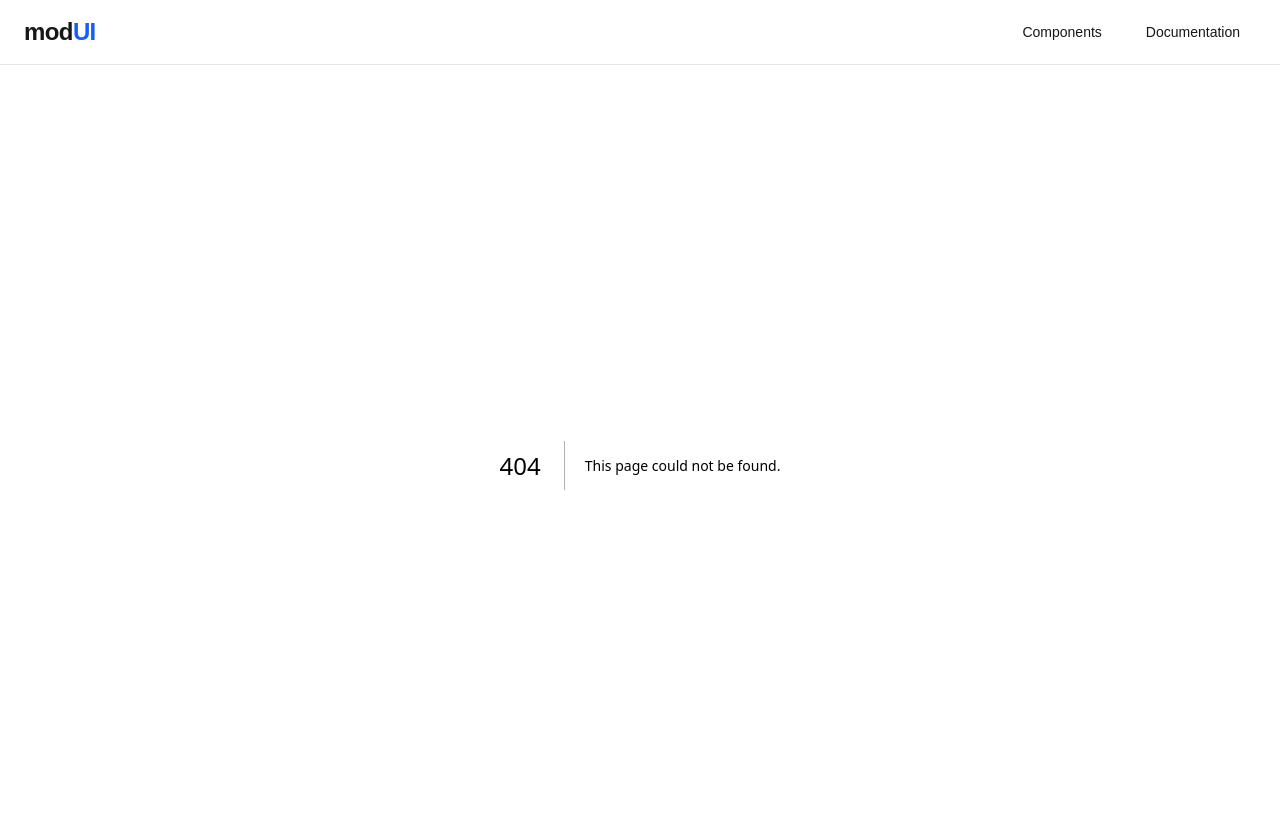
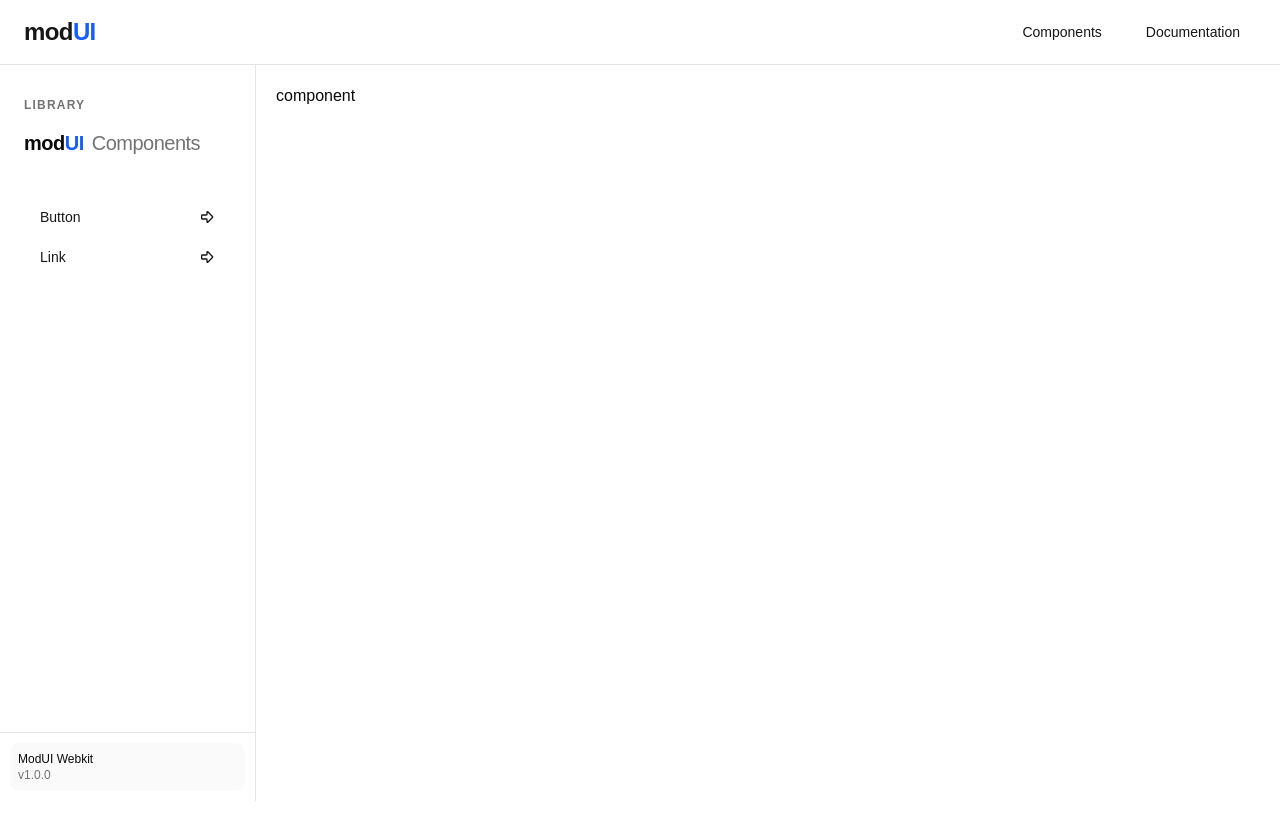
Before and after one commit to Sankarshan-T/modui, a Next.js app: page /documentation/1 in a window 1280 px wide. Before the commit this address had no page. Shown: the top 840 px of the page. After the commit the page ends 801 px from the top, so only its background shows below. Built offline with nearby package versions, Linux system fonts and the light colour scheme.

Commit message:
documentation

```diff
--- a/app/_components/sidebar.tsx
+++ b/app/_components/sidebar.tsx
@@ -1,9 +1,52 @@
+import { Button } from "@/components/ui/button";
+import { Link } from "@/components/ui/link";
+import componentsData from "@/lib/registry-manifest.json";
+import { ArrowBigRight } from "lucide-react";
+
+interface ComponentMetadata {
+    name: string;
+    href: string;
+}
+
 export const Sidebar = () => {
+    const components = componentsData as ComponentMetadata[];
+
     return (
-        <div className="min-h-screen font-sans">
-            <nav className="max-w-4xl mx-auto px-6 py-24 text-center">
+        <aside className="w-64 min-h-[calc(100vh-64px)] bg-background border-r border-border flex flex-col">
+            <div className="px-6 py-8">
+                <h2 className="text-xs font-semibold uppercase tracking-widest text-muted-foreground mb-4">
+                    Library
+                </h2>
+                <h1 className="text-xl font-medium tracking-tight text-foreground">
+                    <span className="font-bold">mod</span>
+                    <span className="text-blue-600 font-bold">UI</span>
+                    <span className="ml-2 text-muted-foreground font-normal">Components</span>
+                </h1>
+            </div>
 
+            <nav className="flex-1 px-3 space-y-1 overflow-y-auto">
+                <div className="px-3 py-2 text-sm text-muted-foreground flex flex-col">
+                    {components.map((component: any) => (
+                        <Link
+                            key={component.name}
+                            href={component.href}
+                            className="flex items-center"
+                        >
+                            <Button variant={"ghost"} className="w-full flex items-center justify-between">
+                                {component.name}
+                                <ArrowBigRight className="h-4 w-4" />
+                            </Button>
+                        </Link>
+                    ))}
+                </div>
             </nav>
-        </div>
-    )
-}
+
+            <div className="p-2.5 border-t border-border">
+                <div className="bg-muted/50 rounded-lg p-2 text-xs text-muted-foreground">
+                    <p className="font-medium text-foreground">ModUI Webkit</p>
+                    <p>v1.0.0</p>
+                </div>
+            </div>
+        </aside>
+    );
+};
--- a/app/components/page.tsx
+++ b/app/components/page.tsx
@@ -1,9 +1,33 @@
+import { Button } from "@/components/ui/button";
+import { Sidebar } from "../_components/sidebar";
+
 export default function componenents() {
     return (
-        <div className="min-h-screen font-sans">
-            <main className="max-w-4xl mx-auto px-6 py-24 text-center">
-
+        <div className="min-h-[calc(100vh-64px)] font-sans">
+            <main className="w-full min-h-[calc(100vh-64px)] flex flex-col items-center p-5">
+                <h1 className="text-muted-foreground text-xl">
+                    Explore from a wide range of reusable react components...
+                </h1>
+                <div className="mt-7 p-8 min-h-[65vh] w-[80%] border border-border rounded-xl shadow-xl cursor-pointer bg-muted/30">
+                    <div className="flex items-center justify-between mb-4">
+                        <div className="flex items-center gap-4">
+                            <div className="h-3 w-3 rounded-full bg-red-400" />
+                            <div className="h-3 w-3 rounded-full bg-yellow-400" />
+                            <div className="h-3 w-3 rounded-full bg-green-400" />
+                        </div>
+                        Components
+                    </div>
+                    <div className="w-full h-px bg-muted border-2" />
+                    <div className="flex items-center justify-center flex-wrap mt-4 gap-5">
+                        <Button variant={"outline"}>
+                            Button
+                        </Button>
+                        <Button variant={"outline"}>
+                            Link
+                        </Button>
+                    </div>
+                </div>
             </main>
         </div>
-    )
-}
+    );
+};
--- /dev/null
+++ b/app/documentation/[component]/page.tsx
@@ -0,0 +1,9 @@
+const ComponentPage = () => {
+    return (
+        <div className="absolute top-16 left-64 p-5">
+            component
+        </div>
+    );
+};
+
+export default ComponentPage;
--- /dev/null
+++ b/app/documentation/layout.tsx
@@ -0,0 +1,14 @@
+import { Sidebar } from "../_components/sidebar";
+
+export default function DocumentationLayout({
+    children,
+}: Readonly<{
+    children: React.ReactNode;
+}>) {
+    return (
+        <body>
+            <Sidebar />
+            {children}
+        </body>
+    );
+}
--- /dev/null
+++ b/app/documentation/page.tsx
@@ -0,0 +1,11 @@
+import { Sidebar } from "../_components/sidebar";
+
+export default function documentation() {
+    return (
+        <div className="min-h-[calc(100vh-64px)] font-sans">
+            <main className="max-w-4xl">
+                <Sidebar />
+            </main>
+        </div>
+    )
+}
--- a/components/ui/link.tsx
+++ b/components/ui/link.tsx
@@ -3,17 +3,19 @@ import React from "react";
 
 interface LinkProps {
     href: string;
-    children: React.ReactNode
+    children: React.ReactNode;
+    className?: string;
     asChild?: boolean;
 }
 
 export const Link = ({
     href,
     children,
-    asChild
+    asChild,
+    className,
 }: LinkProps) => {
     return (
-        <a href={href} className={cn(asChild ? "" : "text-decoration-none text-accent-foreground hover:text-accent-foreground/80 transition")}>
+        <a href={href} className={cn(asChild ? "" : className, "text-decoration-none text-accent-foreground hover:text-accent-foreground/80 transition")}>
             {children}
         </a>
     )
--- /dev/null
+++ b/lib/registry-manifest.json
@@ -0,0 +1,10 @@
+[
+  {
+    "name": "Button",
+    "href": "/documentation/button"
+  },
+  {
+    "name": "Link",
+    "href": "/documentation/link"
+  }
+]
--- a/package.json
+++ b/package.json
@@ -3,8 +3,8 @@
   "version": "0.1.0",
   "private": true,
   "scripts": {
-    "dev": "next dev",
-    "build": "next build",
+    "dev": "node scripts/sync-registry.mjs && next dev",
+    "build": "node scripts/sync-registry.mjs && next build",
     "start": "next start",
     "lint": "eslint"
   },
--- /dev/null
+++ b/scripts/sync-registry.mjs
@@ -0,0 +1,35 @@
+import fs from 'fs';
+import path from 'path';
+
+const UI_DIR = path.join(process.cwd(), 'components/ui');
+const OUTPUT_FILE = path.join(process.cwd(), 'lib/registry-manifest.json');
+
+function generateRegistry() {
+    if (!fs.existsSync(UI_DIR)) {
+        console.log("❌ UI directory not found. Skipping registry sync.");
+        return;
+    }
+
+    const files = fs.readdirSync(UI_DIR);
+
+    const components = files
+        .filter(file => file.endsWith('.tsx'))
+        .map(file => {
+            const name = file.replace('.tsx', '');
+            const formattedName = name.charAt(0).toUpperCase() + name.slice(1);
+            return {
+                name: formattedName,
+                href: `/documentation/${name.toLowerCase()}`,
+            };
+        });
+
+    const libDir = path.dirname(OUTPUT_FILE);
+    if (!fs.existsSync(libDir)) {
+        fs.mkdirSync(libDir, { recursive: true });
+    }
+
+    fs.writeFileSync(OUTPUT_FILE, JSON.stringify(components, null, 2));
+    console.log(`the registry got synced that means the code is working!: ${components.length} components found.`);
+}
+
+generateRegistry();
```
